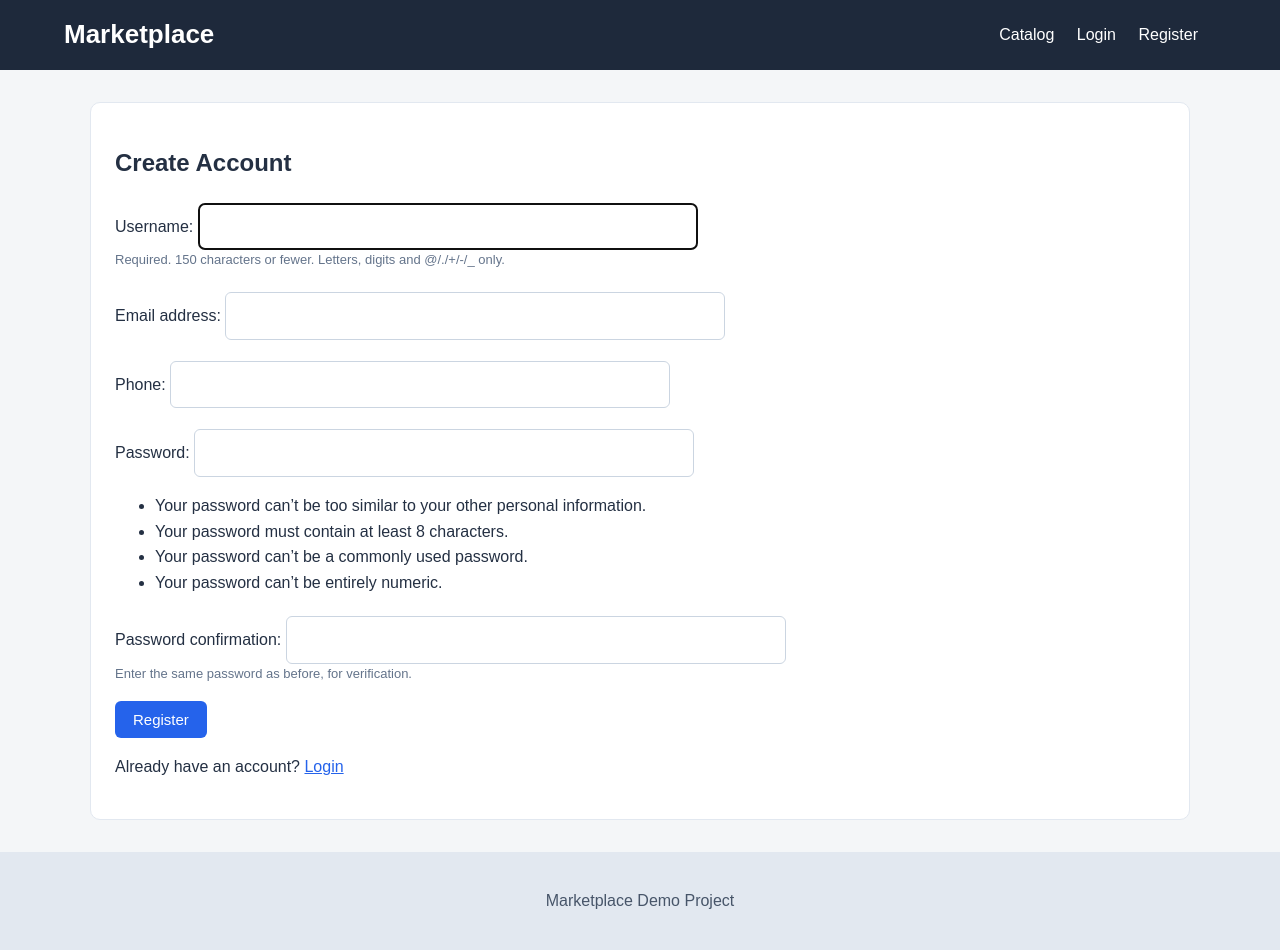
After one commit to zhansito/marketplace, a Django app: page /accounts/register/ in a window 1280 px wide. The commit adds this page. Run offline with Django 5.2, Linux system fonts and the light colour scheme.

Commit message:
Add user registration and authentification

```diff
--- a/config/urls.py
+++ b/config/urls.py
@@ -16,10 +16,14 @@ Including another URLconf
 """
 from django.contrib import admin
 from django.urls import include, path
+from django.views.generic import RedirectView
+
 
 urlpatterns = [
+    path("", RedirectView.as_view(url="/catalog/", permanent=False)),
     path("admin/", admin.site.urls),
     path("cart/", include("cart.urls")),
     path("catalog/", include("catalog.urls")),
     path("orders/", include("orders.urls")),
+    path("accounts/", include("users.urls")),
 ]
--- a/static/css/style.css
+++ b/static/css/style.css
@@ -257,3 +257,27 @@ button:disabled {
 .catalog-cart-link {
     margin-top: 28px;
 }
+
+
+.nav-form {
+    display: inline-block;
+    margin: 0;
+}
+
+.nav-form button {
+    padding: 7px 12px;
+}
+
+.form-card form p {
+    margin-bottom: 16px;
+}
+
+.form-card ul.errorlist {
+    color: #dc2626;
+}
+
+.form-card .helptext {
+    display: block;
+    color: #64748b;
+    font-size: 13px;
+}
--- a/templates/base.html
+++ b/templates/base.html
@@ -13,6 +13,20 @@
 
         <nav>
             <a href="{% url 'catalog:product_list' %}">Catalog</a>
+
+
+            {% if user.is_authenticated %}
+                <a href="{% url 'users:become_seller' %}">Become a Seller</a>
+
+                <form method="post" action="{% url 'users:logout' %}" class="nav-form">
+                    {% csrf_token %}
+                    <button type="submit">Logout</button>
+                </form>
+            {% else %}
+                <a href="{% url 'users:login' %}">Login</a>
+                <a href="{% url 'users:register' %}">Register</a>
+            {% endif %}
+
         </nav>
     </header>
 
--- /dev/null
+++ b/users/forms.py
@@ -0,0 +1,10 @@
+
+from django.contrib.auth.forms import UserCreationForm
+
+from .models import User
+
+
+class CustomUserCreationForm(UserCreationForm):
+    class Meta(UserCreationForm.Meta):
+        model = User
+        fields = ("username", "email", "phone")
--- /dev/null
+++ b/users/templates/users/register.html
@@ -0,0 +1,20 @@
+
+{% extends "base.html" %}
+
+{% block title %}Register | Marketplace{% endblock %}
+
+{% block content %}
+    <section class="form-card">
+        <h1>Create Account</h1>
+
+        <form method="post">
+            {% csrf_token %}
+            {{ form.as_p }}
+            <button type="submit">Register</button>
+        </form>
+
+        <p>Already have an account?
+            <a href="{% url 'users:login' %}">Login</a>
+        </p>
+    </section>
+{% endblock %}
--- /dev/null
+++ b/users/urls.py
@@ -0,0 +1,11 @@
+from django.urls import path
+from . import views
+
+app_name = "users"
+
+urlpatterns = [
+    path("register/", views.register_view, name="register"),
+    path("login/", views.login_view, name="login"),
+    path("logout/", views.logout_view, name="logout"),
+    path("become-seller/", views.become_seller, name="become_seller"),
+]
--- a/users/views.py
+++ b/users/views.py
@@ -1,3 +1,51 @@
-from django.shortcuts import render
+from django.contrib import messages
+from django.contrib.auth import login, logout
+from django.contrib.auth.forms import AuthenticationForm
+from .forms import CustomUserCreationForm
+from django.contrib.auth.decorators import login_required
+from django.shortcuts import render, redirect
+from django.views.decorators.http import require_POST
+from .models import SellerProfile
 
-# Create your views here.
+
+def register_view(request):
+    if request.user.is_authenticated:
+        return redirect("catalog:product_list")
+
+    form = CustomUserCreationForm(request.POST or None)
+
+    if request.method == "POST" and form.is_valid():
+        user = form.save()
+        login(request, user)
+        messages.success(request, "Your account has been created.")
+        return redirect("catalog:product_list")
+
+    return render(request, "users/register.html", {"form": form})
+
+
+def login_view(request):
+    if request.user.is_authenticated:
+        return redirect("catalog:product_list")
+
+    form = AuthenticationForm(request, data=request.POST or None)
+
+    if request.method == "POST" and form.is_valid():
+        login(request, form.get_user())
+        messages.success(request, "You are now logged in.")
+        return redirect("catalog:product_list")
+
+    return render(request, "users/login.html", {"form": form})
+
+
+@require_POST
+def logout_view(request):
+    logout(request)
+    messages.success(request, "You have been logged out.")
+    return redirect("catalog:product_list")
+
+
+@login_required
+def become_seller(request):
+    SellerProfile.objects.get_or_create(user=request.user)
+    messages.success(request, "Your seller profile is ready.")
+    return redirect("catalog:product_list")
```
Also changed, not shown: users/templates/users/login.html (added, +19 -0 lines).
